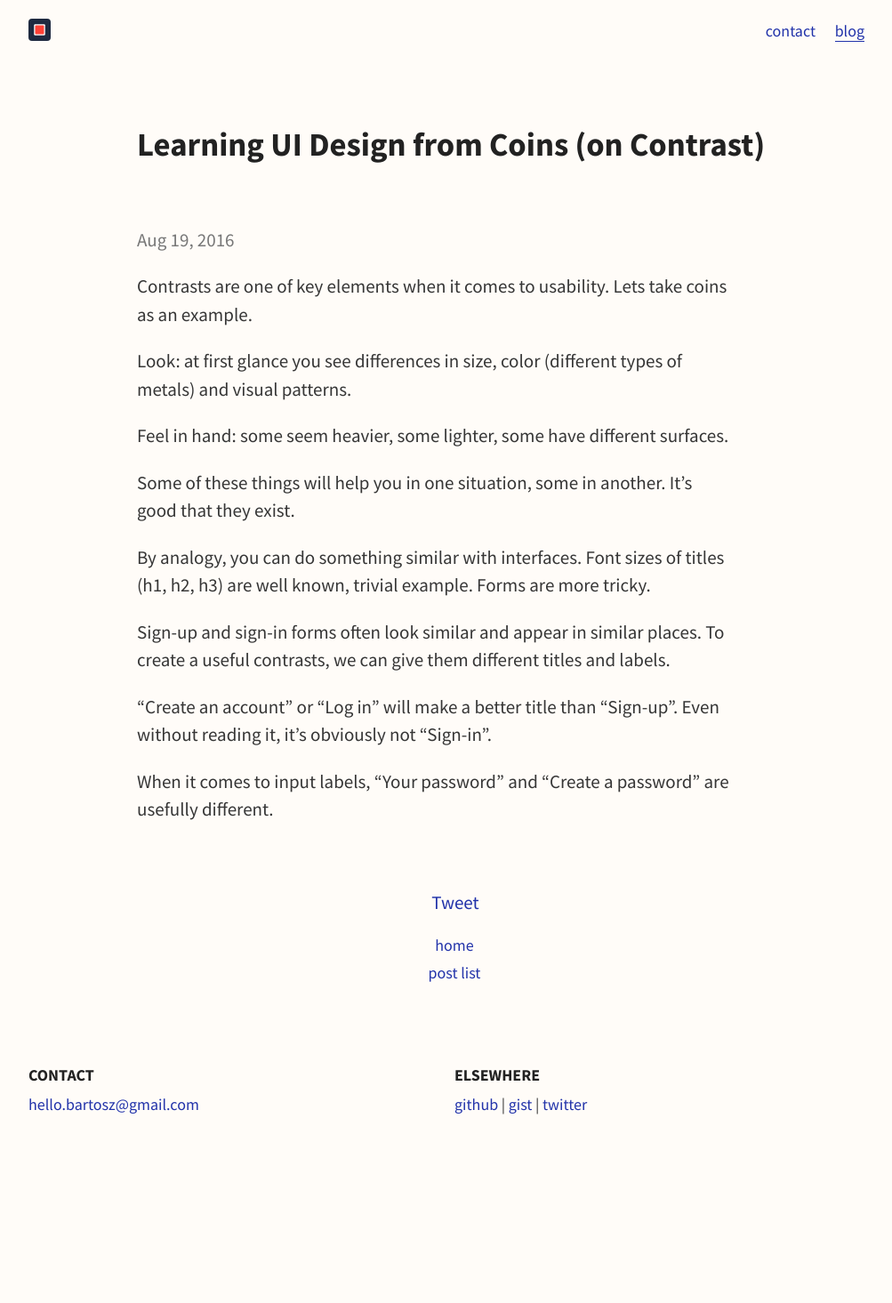
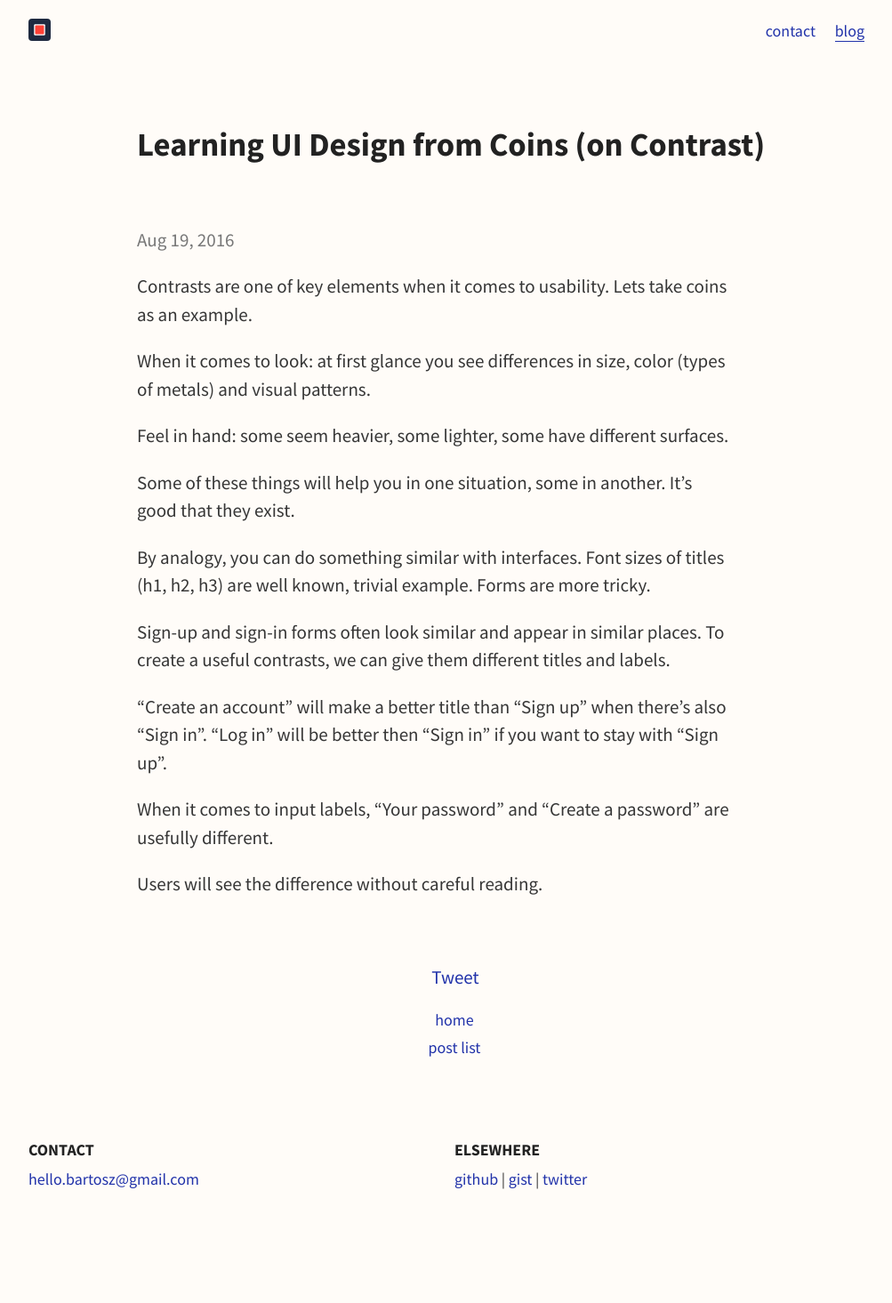
Before and after one commit to bart747/bart747, a Jekyll site: the page built from _posts/2016-08-19-ui-coins.md, in a window 1280 px wide. Shown: the whole page at 89% size, without its empty margins (129-1132 px from the left). Built offline with Jekyll 4.4.1, drawn with Linux system fonts in a browser that asks for light colours; comment, search, counter and statistics services are not loaded; before the commit the page ends 1381 px from its top, so only the background shows below that.

Commit message:
fix typos

```diff
--- a/_posts/2016-08-19-ui-coins.md
+++ b/_posts/2016-08-19-ui-coins.md
@@ -6,7 +6,7 @@ date: 2016-08-19
 
 Contrasts are one of key elements when it comes to usability. Lets take coins as an example.
 
-Look: at first glance you see differences in size, color (different types of metals) and visual patterns.
+When it comes to look: at first glance you see differences in size, color (types of metals) and visual patterns.
 
 Feel in hand: some seem heavier, some lighter, some have different surfaces.
 
@@ -19,7 +19,9 @@ Forms are more tricky.
 Sign-up and sign-in forms often look similar and appear in similar places.
 To create a useful contrasts, we can give them different titles and labels.
 
-“Create an account” or “Log in” will make a better title than “Sign-up”.
-Even without reading it, it's obviously not “Sign-in”.
+“Create an account” will make a better title than “Sign up” when there's also “Sign in”.
+“Log in” will be better then “Sign in” if you want to stay with “Sign up”.
 
 When it comes to input labels, “Your password” and “Create a password” are usefully different.
+
+Users will see the difference without careful reading.
--- a/index.html
+++ b/index.html
@@ -72,11 +72,11 @@ layout: default
         </fieldset>
         <button type="button">Create an Account</button>
 
-        <p class="txt-secondary">Already have one? <span class="btn btn-in-txt sign-in-link">Sign In</span></p>
+        <p class="txt-secondary">Already have one? <span class="btn btn-in-txt sign-in-link">Log In</span></p>
       </form>
 
       <form id="form-sign-in" class="hidden">
-        <h3>Sign In</h3>
+        <h3>Log In</h3>
         <fieldset>
           <label>Your Email</label>
           <input type="email">
```
Also changed, not shown: other parts of index.html (+1 -1 lines).
